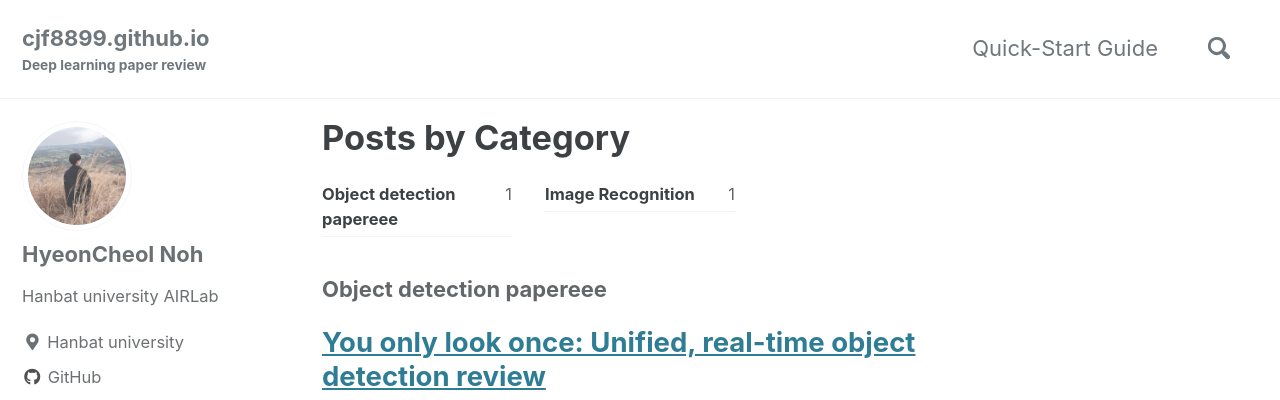
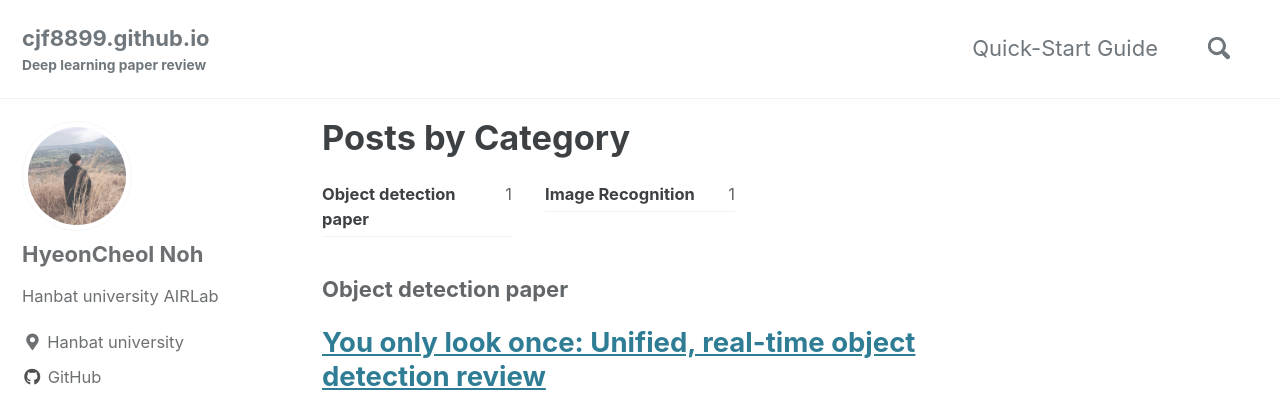
Before and after one commit to cjf8899/cjf8899.github.io, a Jekyll site: the page built from test/_pages/category-archive.md, in a window 1280 px wide and 1116 px high. Shown: the top 400 px of the window. Built offline with Jekyll 4.4.1, drawn with Linux system fonts in a browser that asks for light colours; cached includes are drawn as plain includes; comment, search, counter and statistics services are not loaded; a style sheet for code colours, icons or effects is not loaded.

Commit message:
Update 2020-07-01-Yolo_v1.md

```diff
--- a/_posts/2020-07-01-Yolo_v1.md
+++ b/_posts/2020-07-01-Yolo_v1.md
@@ -2,7 +2,7 @@
 title:  "You only look once: Unified, real-time object detection review"
 last_modified_at: 2020-07-01 00:00:00 -0400
 categories:
-  - Object detection papereee
+  - Object detection paper
 tags:
   - update
 toc: true
```
